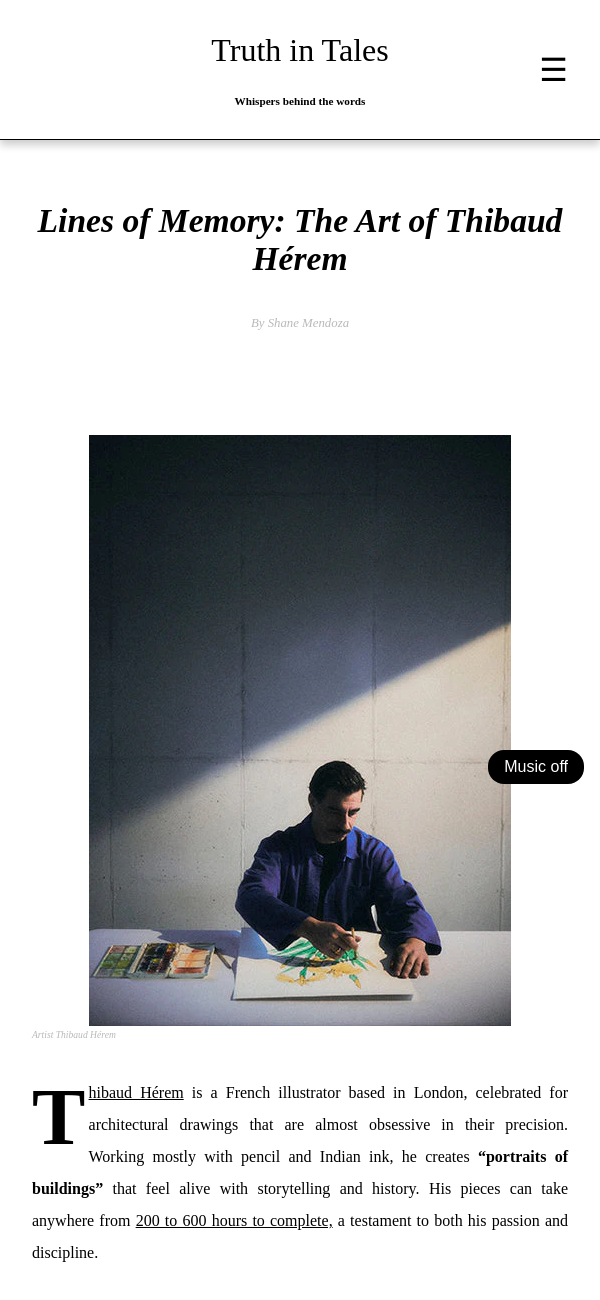
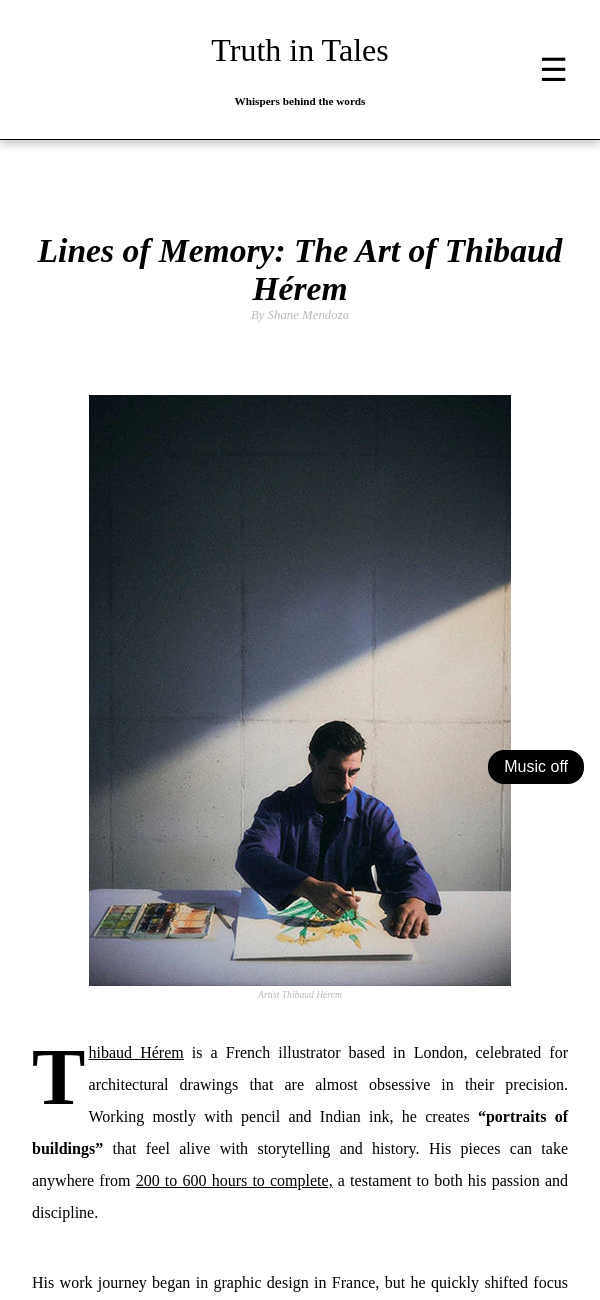
Before and after one commit to RandelYumul/Truth_in_Tales, a plain HTML site: page mendoza.html in a window 600 px wide. Shown: the top 1300 px of the page. Drawn offline with Linux system fonts and the light colour scheme; a web font is replaced by a local one.

Commit message:
Table viewpoint of shane done

```diff
--- a/blogs.css
+++ b/blogs.css
@@ -2194,7 +2194,7 @@ img.garam {
 /* ============================================================================================================== */
 
 
-@media (max-width: 1024px) and (min-width: 600px) {
+@media (max-width: 1024px) and (min-width: 532px) {
     .blog3.alejandro-blog3 {
         flex-direction: row;
         flex-wrap: wrap;
@@ -2217,6 +2217,39 @@ img.garam {
         flex: 1 1 100%;
     }
 
+    .desktop {
+        display: none;
+    }
+
+    .shane-tablet {
+        display: block;
+    }
+
+    .shane-tablet .citation {
+        text-align: center;
+        font-size: 0.7rem;
+    }
+
+    .shane-first {
+        width: 100%;
+    }
+
+    .shane-first .blog3-image img {
+        max-width: 100%;
+        height: auto;
+        text-align: center;
+        align-items: center;
+    }
+
+    .shane-tablet {
+        width: 100%;
+        margin: 0 auto;
+    }
+
+    .mendoza-container .title  h1{
+        margin-bottom: 0;
+        padding-bottom: 0;
+    }
 
 }
 
@@ -2312,6 +2345,33 @@ img.garam {
         margin-top: 27%;
     }
 
+    /* ============================================================================================================== */
+    /* SHANE BLOG */
+    /* ============================================================================================================== */
+
+
+    .mendoza-container .title h1 {
+        margin-top: 10%;
+        padding-left: 2rem;
+        padding-right: 2rem;
+    }
+
+    .shane-blog3-container {
+        margin-bottom: 0;
+        padding-bottom: 0;
+        margin-top: 0;
+        padding-top: 0;
+    }
+
+    .after-hr {
+        padding-top: 0;
+    }
+
+    .shane-first .blog3-image img {
+        margin-top: 0;
+        padding-top: 0;
+    }
+
     .shane_break{
         display: none;
     }
--- a/mendoza.html
+++ b/mendoza.html
@@ -75,17 +75,17 @@
                     <h1>Lines of Memory: The Art of Thibaud Hérem</h1>
                     <p>By Shane Mendoza</p>
                 </div>
-                <section class="blog3-container">
+                <section class="blog3-container shane-blog3-container">
                     <div class="blog3 blog3-shane">
                         <div class="blog3-first shane-first">
-                            <div class="mobile">
+                            <div class="mobile shane-tablet">
                                 <div class="blog3-image thibaud-img">
                                     <img src="assets/Thibaud.webp" alt="Thibaud Hérem" class="thibaud"/>
-                                    <p class="citation">Artist Thibaud Hérem</p>
+                                    <p class="citation shane-citation">Artist Thibaud Hérem</p>
                                 </div>
                             </div>
                             <div class="column mendoza-column dropcap">
-                                <p><a href="https://thibaudherem.com/collections" target="_blank">Thibaud Hérem</a> is a French illustrator based in London, celebrated for architectural drawings that are  almost obsessive in their precision. Working mostly with  pencil and Indian ink, he creates <strong>“portraits of  buildings”</strong> that feel alive with storytelling and history. His pieces can take anywhere from <a href="https://news.samsung.com/global/bespoke-exclusive-collection-interviews-artist-thibaud-herem-on-how-his-intricate-landscapes-came-to-life-on-bespoke-panels">200 to 600 hours to complete,</a> a testament to both his passion and discipline.</p>
+                                <p><a href="https://thibaudherem.com/collections" target="_blank">Thibaud Hérem</a> is a French illustrator based in London, celebrated for architectural drawings that are  almost obsessive in their precision. Working mostly with  pencil and Indian ink, he creates <strong>“portraits of  buildings”</strong> that feel alive with storytelling and history. His pieces can take anywhere from <a href="https://news.samsung.com/global/bespoke-exclusive-collection-interviews-artist-thibaud-herem-on-how-his-intricate-landscapes-came-to-life-on-bespoke-panels" target="_blank">200 to 600 hours to complete,</a> a testament to both his passion and discipline.</p>
 
                                 <p class="shane_netflix">His work journey began in graphic design in France, but he quickly shifted focus toward illustration— books like Know Your Rodent paved the way for more architectural commissions. Today, he&#39;s worked for  clients such as Samsung, Nike, Hermés, Four Seasons, and Netflix (notably <a href="https://www.preview.ph/culture/our-beloved-summer-choi-ung-art-thibaud-herem-a2142-20220127" target="_blank"><i>Our Beloved Summer</i></a>). He&#39;s  also exhibited globally and published books like Raising a Forest, London Deco and Story of Trees.</p>
                             </div>
@@ -101,7 +101,7 @@
                 </section>
 
                 <hr class="shane_break">
-                <section class="blog3-container">
+                <section class="blog3-container after-hr">
                     <div class="blog3">
                         <div class="blog3-first">
                             <div class="blog3-image new-size">
```
Also changed, not shown: alejandro.html (+1 -1 lines).
